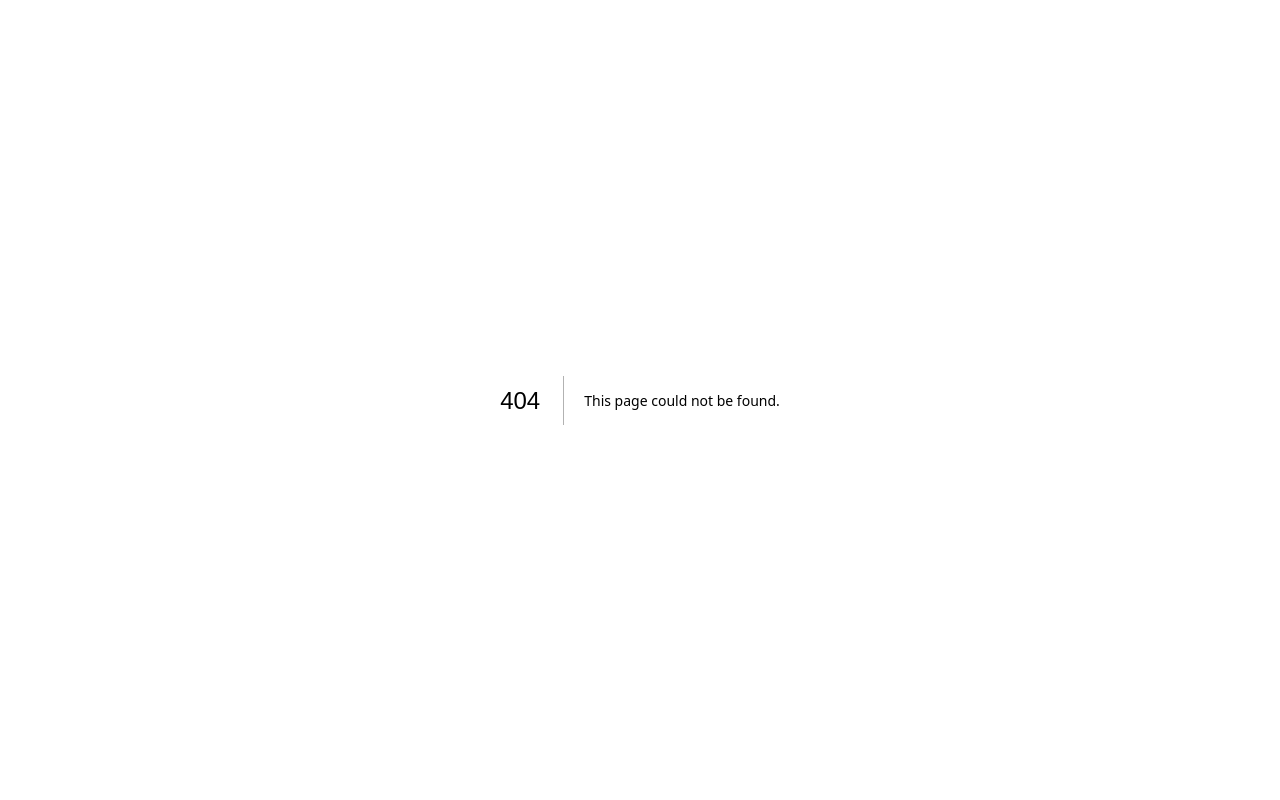
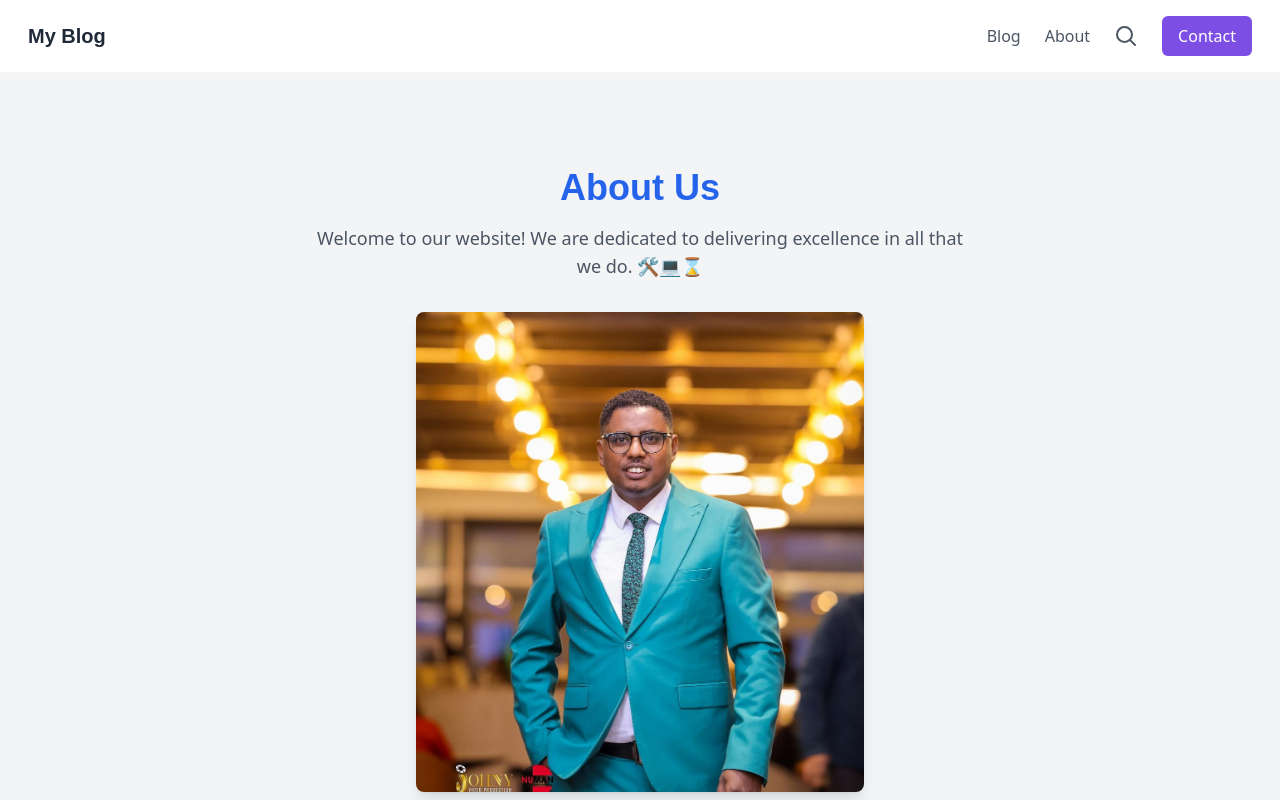
Before and after one commit to hire12/blog, a Next.js app: page /pages/about in a window 1280 px wide. Before the commit this address had no page. Shown: the top 800 px of the page. Built offline with nearby package versions, Linux system fonts and the light colour scheme.

Commit message:
added about

```diff
--- /dev/null
+++ b/src/app/pages/about/page.tsx
@@ -0,0 +1,30 @@
+import React from 'react';
+import Header from '../header/page';
+import Subscribe from '@/components/Subscribe/Subscribe';
+import Image from 'next/image';
+import Footer from '@/components/Footer/Footer';
+
+export default function Page() {
+  return (
+    <>
+      <Header />
+      <main className="flex flex-col items-center justify-center min-h-screen bg-gray-100 text-gray-800">
+        <section className="container mx-auto py-16 px-6 text-center">
+          <h1 className="text-4xl font-bold mb-4 text-blue-600">About Us</h1>
+          <p className="text-lg text-gray-600 max-w-2xl mx-auto mb-8">
+            Welcome to our website! We are dedicated to delivering excellence in all that we do. 🛠️💻⌛
+          </p>
+          <Image
+            src="/photo6.jpg" // Replace with the actual path to your image
+            alt="About Us Illustration"
+            width={400} // Adjust dimensions as needed
+            height={300} // Adjust dimensions as needed
+            className="w-full max-w-md mx-auto rounded-lg shadow-lg"
+          />
+        </section>
+      </main>
+      <Subscribe />
+      <Footer />
+    </>
+  );
+}
```
